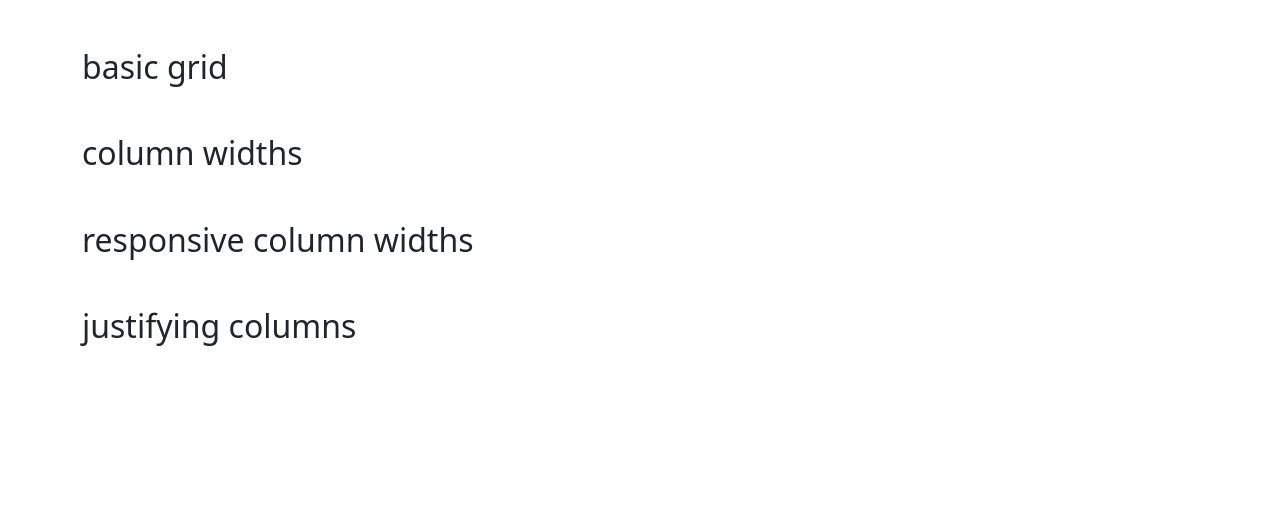
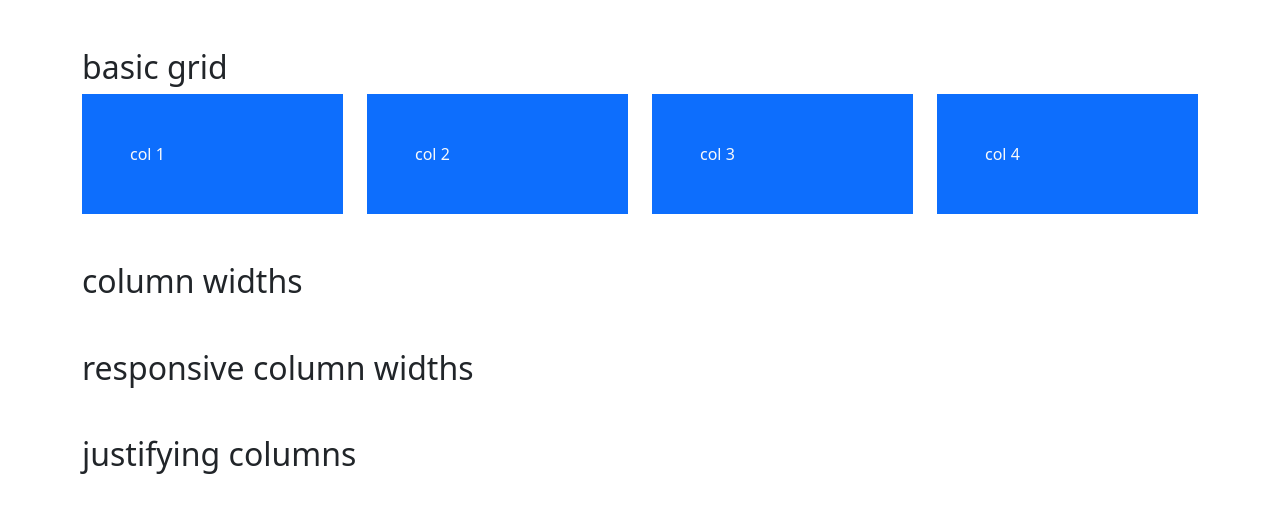
Before and after one commit to johnowino/Media-Query-Practice, a plain HTML site: page week-2-work/grid-system-practice/index.html in a window 1280 px wide. Drawn offline with nearby package versions, Linux system fonts and the light colour scheme.

Commit message:
add basic grid

```diff
--- a/week-2-work/grid-system-practice/index.html
+++ b/week-2-work/grid-system-practice/index.html
@@ -11,6 +11,21 @@
 
 <div class="container-lg my-5">
   <h2>basic grid</h2>
+  <div class="row">
+    <div class="col">
+      <div class="p-5 bg-primary text-light">col 1</div>
+    </div>
+    <div class="col">
+      <div class="p-5 bg-primary text-light">col 2</div>
+     </div>
+    <div class="col">
+      <div class="p-5 bg-primary text-light">col 3</div>
+    </div>
+    <div class="col">
+      <div class="p-5 bg-primary text-light">col 4</div>
+    </div>
+  </div>
+
 </div>
 
 
```
